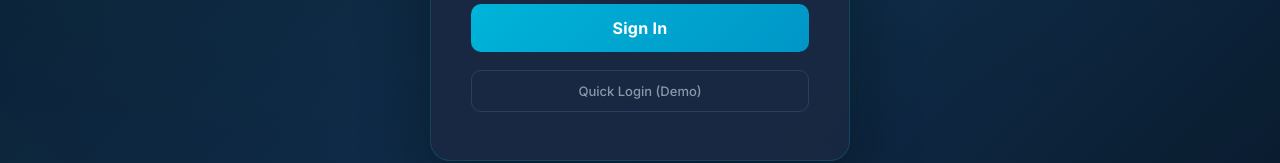
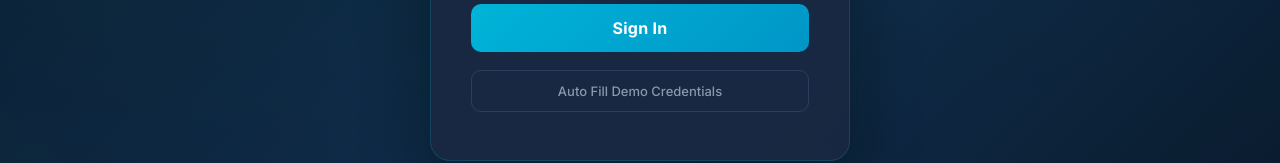
Before and after one commit to eakarsu/AIassistant, a React (Create React App) app in the folder frontend/: page / in a window 1280 px wide. Shown: the part 524-687 px from the top of the page. Built offline with nearby package versions, Linux system fonts and the light colour scheme; no server answers.

Commit message:
Commit pending workspace changes

```diff
--- a/frontend/src/pages/Login.js
+++ b/frontend/src/pages/Login.js
@@ -67,7 +67,7 @@ function Login() {
             {loading ? 'Signing in...' : 'Sign In'}
           </button>
           <button type="button" className="quick-login-btn" onClick={handleQuickLogin}>
-            Quick Login (Demo)
+            Auto Fill Demo Credentials
           </button>
         </form>
       </div>
```
